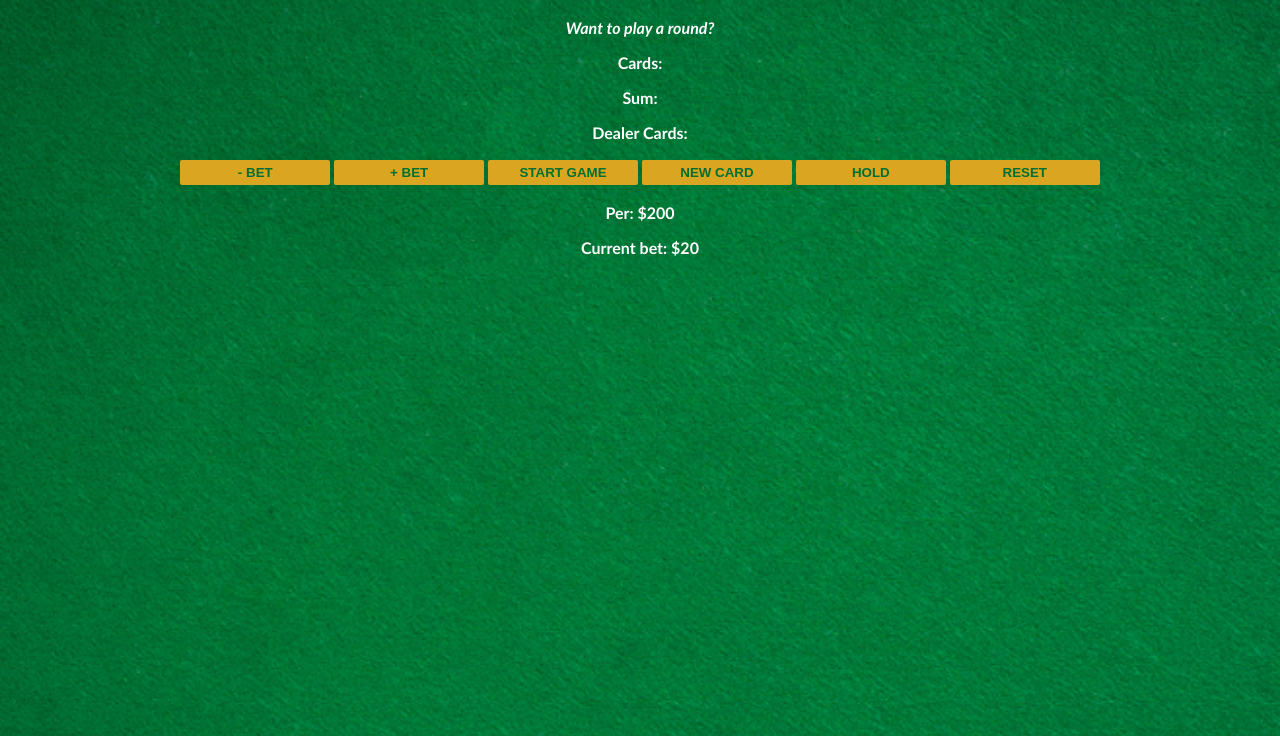
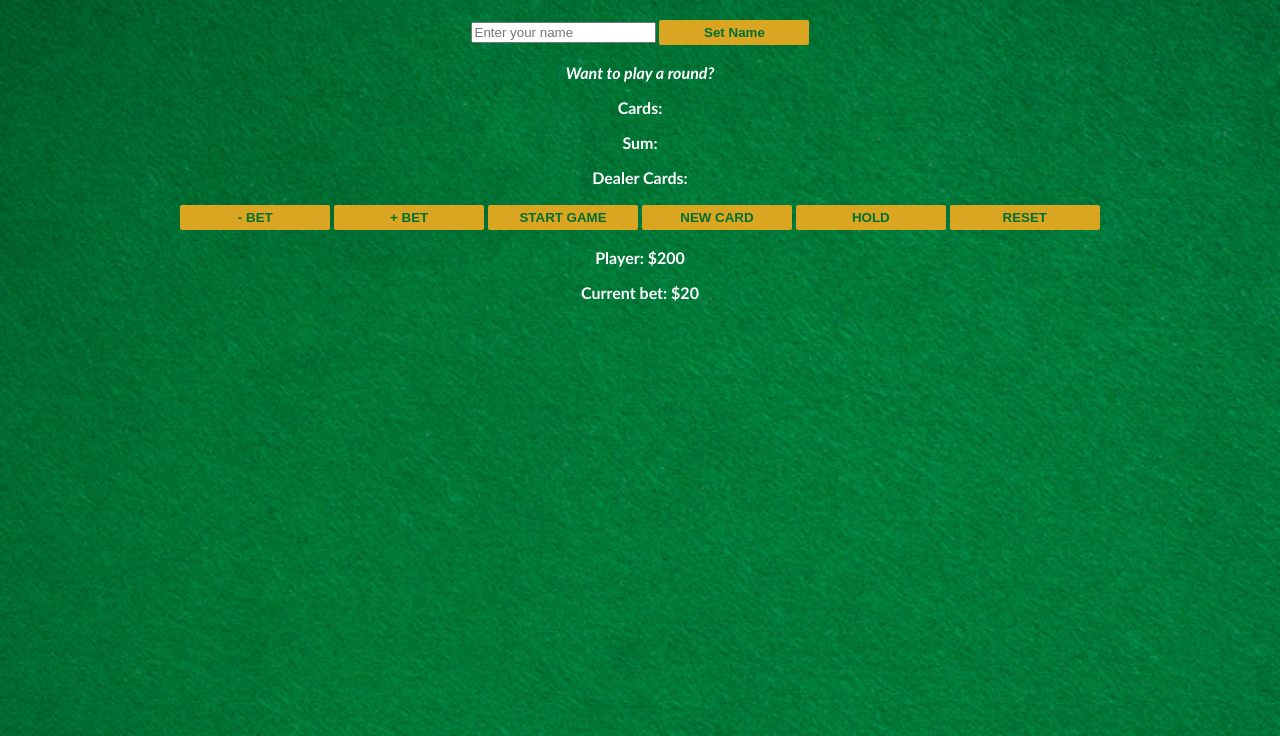
Before and after one commit to vincentmacode/blackjack-game, a website built with Vite: page index.html in a window 1280 px wide. Shown: the part 64-800 px from the top of the page. Built offline with nearby package versions, Linux system fonts and the light colour scheme.

Commit message:
added name input and fixed reset function
added name input field for more personalized gameplay and fixed reset button to reset chips

```diff
--- a/index.html
+++ b/index.html
@@ -9,6 +9,8 @@
 </head>
 <body>
     <h1>Blackjack</h1>
+    <input type="text" id="player-name" placeholder="Enter your name">
+    <button id="set-name-btn" onclick="changePlayerName()">Set Name</button>
     <p id="message-el">Want to play a round?</p>
     <p id="cards-el">Cards:</p>
     <p id="sum-el">Sum:</p>
--- a/index.js
+++ b/index.js
@@ -1,5 +1,5 @@
 let player = {
-    name: "Per",
+    name: "Player",
     chips: 200
 }
 
@@ -93,6 +93,21 @@ function decreaseBet() {
     }
 }
 
+// Change the player's name from the input box and update the UI
+function changePlayerName() {
+    const input = document.getElementById('player-name')
+    if (!input) return
+    const newName = input.value.trim()
+    if (newName.length === 0) {
+        // If empty, don't change name (or optionally reset to default)
+        return
+    }
+    player.name = newName
+    if (playerEl) playerEl.textContent = player.name + ": $" + player.chips
+    // Optionally clear the input
+    // input.value = ''
+}
+
 // Minimal hold and reset implementations to avoid runtime errors from UI buttons
 function holdCard() {
     if (!isAlive) return
@@ -115,4 +130,7 @@ function resetGame() {
     // Reset bet display
     currentBet = 20
     if (chipEl) chipEl.textContent = "Current bet: $" + currentBet
+    // Reset player's chips to default
+    player.chips = 200
+    if (playerEl) playerEl.textContent = player.name + ": $" + player.chips
 }
```
